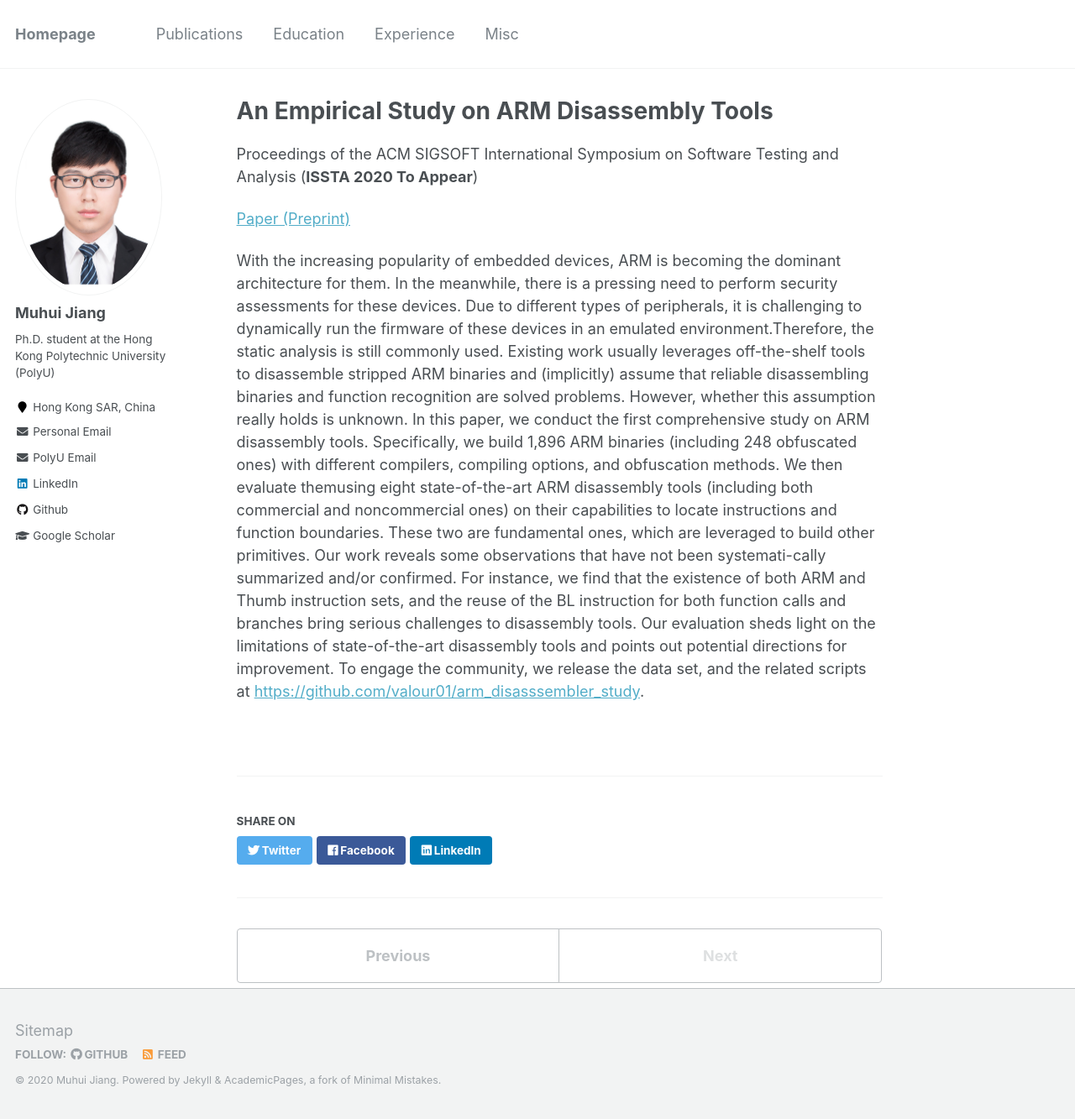
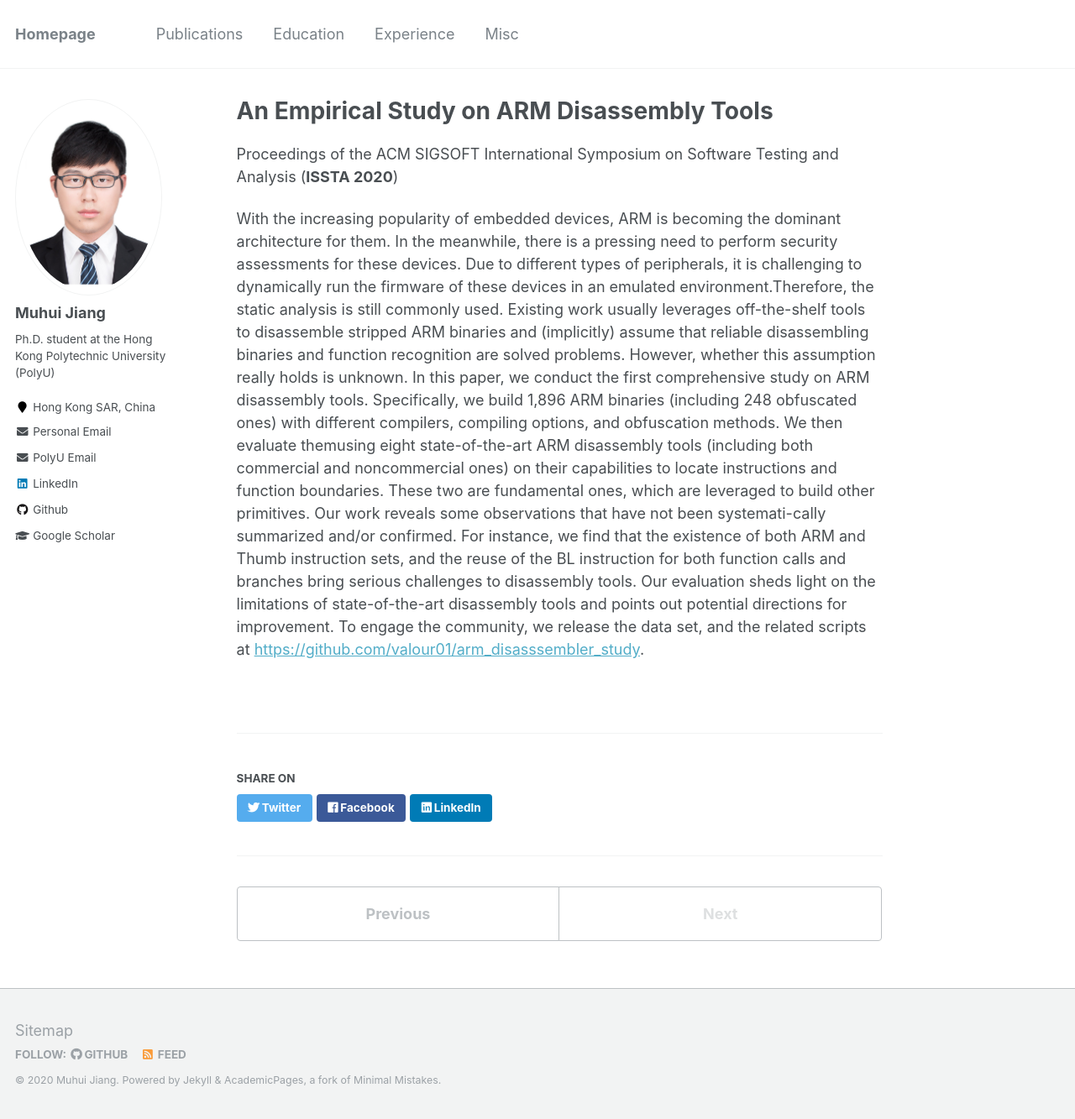
Before and after one commit to valour01/valour01.github.io, a Jekyll site: the page built from _publications/issta_2020.md, in a window 1280 px wide and 1333 px high. Shown: the whole window at 84% size. Built offline with Jekyll 4.4.1, drawn with Linux system fonts in a browser that asks for light colours.

Commit message:
update information

```diff
--- a/_publications/issta_2020.md
+++ b/_publications/issta_2020.md
@@ -4,12 +4,11 @@ collection: publications
 permalink: /publication/issta_2020
 excerpt: '**Muhui Jiang**, Yajin Zhou*, Xiapu Luo, Ruoyu Wang, Yang Liu, Kui Ren'
 date: 2020-01-01
-venue: 'Proceedings of the ACM SIGSOFT International Symposium on Software Testing and Analysis (**ISSTA 2020 To Appear**)'
+venue: 'Proceedings of the ACM SIGSOFT International Symposium on Software Testing and Analysis (**ISSTA 2020**)'
 paperurl: 'http://academicpages.github.io/files/paper2.pdf'
 #citation: 'our Name, You. (2010). &quot;Paper Title Number 2.&quot; <i>Journal 1</i>. 1(2).'
 ---
 
-[Paper (Preprint)](https://www.muhui.site/files/issta20.pdf)
 
 With the increasing popularity of embedded devices, ARM is becoming the dominant architecture for them. In the meanwhile, there is a pressing need to perform security assessments for these devices. Due to different types of peripherals, it is challenging to dynamically run the firmware of these devices in an emulated environment.Therefore, the static analysis is still commonly used. Existing work usually leverages off-the-shelf tools to disassemble stripped ARM binaries and (implicitly) assume that reliable disassembling binaries and function recognition are solved problems. However, whether this assumption really holds is unknown.
 In  this  paper,  we  conduct  the  first  comprehensive  study  on ARM disassembly tools. Specifically, we build 1,896 ARM binaries (including 248 obfuscated ones) with different compilers, compiling options, and obfuscation methods. We then evaluate themusing eight state-of-the-art ARM disassembly tools (including both commercial and noncommercial ones) on their capabilities to locate instructions and function boundaries. These two are fundamental ones, which are leveraged to build other primitives. Our work  reveals  some  observations  that  have  not  been  systemati-cally summarized and/or confirmed. For instance, we find that the existence of both ARM and Thumb instruction sets, and the reuse of the BL instruction for both function calls and branches bring serious challenges to disassembly tools. Our evaluation sheds light on the limitations of state-of-the-art disassembly tools and points out potential directions for improvement. To engage the community,  we  release  the  data  set,  and  the  related  scripts  at [https://github.com/valour01/arm_disasssembler_study](https://github.com/valour01/arm_disasssembler_study).
```
Also changed, not shown: _pages/about.md (+1 -1 lines).
